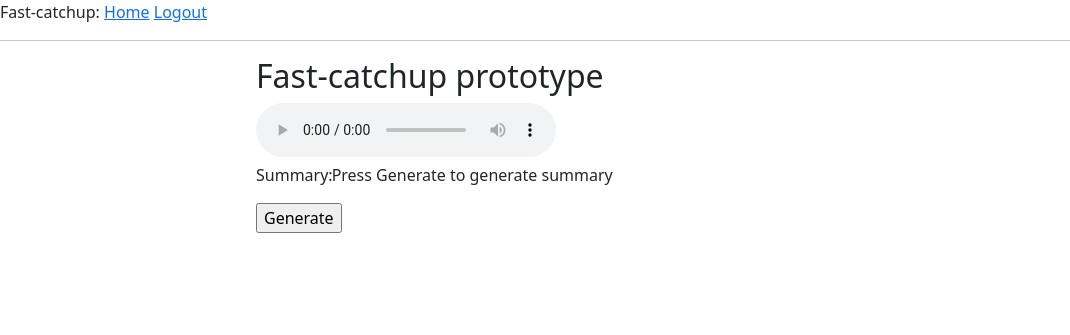
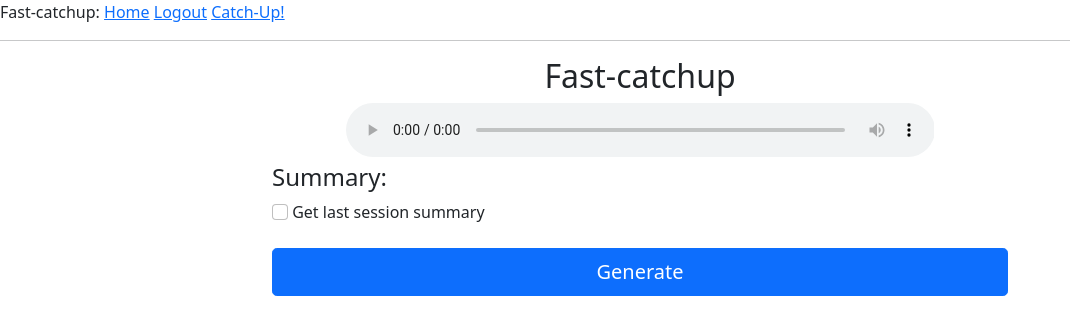
Before and after one commit to adilnaut/fast-catchup, a Flask app: page /generate_summary in a window 1280 px wide. Shown: the top 335 px of the page, without its empty margins (0-1070 px from the left). Run offline with Flask 2, Linux system fonts and the light colour scheme; the visitor is signed in with stand-in values (Sample User, id 1).

Commit message:
Implement text highlight with audio. Style summary page. Add favicon.

```diff
--- a/app/routes.py
+++ b/app/routes.py
@@ -19,6 +19,13 @@ from quickstart.slack_utils import get_slack_comms, clear_slack_tables, slack_te
 from quickstart.gmail_utils import get_gmail_comms, test_etl, clean_gmail_tables
 from quickstart.priority_engine import create_priority_list_methods
 from setup import setup_sentence_embeddings_model, setup_sentiment_analysis_model
+from datetime import timedelta
+from flask import send_from_directory
+
+@app.route('/favicon.ico')
+def favicon():
+    return send_from_directory(os.path.join(app.root_path, 'static'),
+                               'favicon.ico', mimetype='image/vnd.microsoft.icon')
 
 @app.route('/upload_gmail_auth', methods=['GET', 'POST'])
 def upload_gmail_auth():
@@ -238,6 +245,11 @@ def first():
 
     return render_template('generate_summary.html', title='Summary', gptin=gptin, gptout=gptout)
 
+def get_seconds(duration):
+    # td = timedelta(hours=0, minutes=0, seconds=float(duration))
+    total_seconds = duration.total_seconds()
+    return total_seconds
+
 @app.route('/generate_summary', methods=['POST'])
 @login_required
 def gen_summary():
@@ -249,11 +261,18 @@ def gen_summary():
     # unread_gmail = get_gmail_comms(return_list=True, session_id=session_id)
 
 
-    cache_slack = request.form.get("slack-checkbox") != None
-    cache_gmail = request.form.get("gmail-checkbox") != None
+    # cache_slack = request.form.get("slack-checkbox") != None
+    get_last_session = request.form.get("session-checkbox") != None
 
-
-    gpt_summary, filepath, word_boundaries = generate_summary(session_id=session_id)
+    if get_last_session:
+        session_id = db.session.execute(text('''
+            SELECT session_id FROM priority_list WHERE id = (SELECT max(id) FROM priority_list);''')).fetchone()
+        if session_id:
+            session_id = session_id[0]
+        else:
+            flash('No previous sessions found!')
+            redirect(url_for('first'))
+    gpt_summary, filepath, word_boundaries = generate_summary(session_id=session_id, get_last_session=get_last_session)
 
     # gptin['slack_list'] = unread_slack
     # gptin['gmail_list'] = unread_gmail
@@ -275,19 +294,29 @@ def gen_summary():
 
     gptout['filepath'] = filepath
 
+    timed_text = []
+    p_tags = []
+    a_tags = []
+    for wb in word_boundaries:
+        start = wb['text_offset']
+        end = wb['word_length'] + start
+        a_text = gpt_summary[start:end]
+        if '\n' in a_text:
+            p_tags.append(' '.join(a_tags))
+            a_tags = []
+        a_tags.append('<a id=%s>%s</a>' % (wb['audio_offset'], a_text) )
 
-    gptout['summary'] = gpt_summary
+        # highlight_text = gpt_summary[start:end]
+        # all_text = gpt_summary[:start] + ' <mark> ' + highlight_text + ' </mark> ' + gpt_summary[end:]
+        # timed_text.append('%s | %s' % (wb['audio_offset'], all_text))
+        timed_text.append('%s | %s' % (wb['audio_offset'], get_seconds(wb['duration'])))
 
-    # todo
-    # transform array of word_boundary milliseconds and text summary into
-    #  1.685 | and the little
-    # list of the following text
-    words = gpt_summary.split(' ')
-    timed_text = []
-    for i in range(min(len(word_boundaries), len(words))):
-        timed_text.append('%s | %s' % (word_boundaries[i], words[i]))
-
+    if not p_tags:
+        p_tags.append(' '.join(a_tags))
+    # print(timed_text)
     gptout['word_boundaries'] = '\n'.join(timed_text)
+    gptout['p_tags'] = '<p>'+ '</p><p>'.join(p_tags) + '</p>'
+    # gptout['word_boundaries'] = timed_text
 
     return render_template('generate_summary.html', title='Summary', gptin=gptin, gptout=gptout)
 
--- a/app/static/summaryscript.js
+++ b/app/static/summaryscript.js
@@ -1,6 +1,7 @@
 window.onload = function() {
     const player = document.querySelector('.player')
     const lyrics = document.querySelector('.lyrics')
+    const summary = document.querySelector('.summary')
     const lines = lyrics.textContent.trim().split('\n')
 
     lyrics.removeAttribute('style')
@@ -9,14 +10,19 @@ window.onload = function() {
     let syncData = []
 
     lines.map((line, index) => {
-        const [time, text] = line.trim().split('|')
-        syncData.push({'start': time.trim(), 'text': text.trim()})
+        const [time, durr] = line.trim().split('|')
+        syncData.push({'start': time.trim(), 'duration': durr.trim()})
     })
 
     player.addEventListener('timeupdate', () => {
+
         syncData.forEach((item) => {
-            console.log(item)
-            if (player.currentTime >= item.start) lyrics.innerText = item.text
+            if ((player.currentTime >= item.start) && (player.currentTime <= parseFloat(item.start) + parseFloat(item.duration)) ) {
+                document.getElementById(item.start).style.backgroundColor = "yellow";
+            } else {
+                document.getElementById(item.start).style.backgroundColor = "white"
+            }
         })
+
     })
 }
--- a/app/templates/base.html
+++ b/app/templates/base.html
@@ -3,7 +3,9 @@
     <head>
         <link href="https://cdn.jsdelivr.net/npm/bootstrap@5.0.2/dist/css/bootstrap.min.css" rel="stylesheet" integrity="sha384-EVSTQN3/azprG1Anm3QDgpJLIm9Nao0Yz1ztcQTwFspd3yD65VohhpuuCOmLASjC" crossorigin="anonymous">
         <link rel="stylesheet"  type="text/css" href="{{url_for('.static', filename='mystyle.css')}}">
-
+        <link rel="shortcut icon"  href="/favicon.ico">
+        <link rel="icon" type="image/png" sizes="32x32" href="{{url_for('.static', filename='favicon-32x32.png')}}">
+        <link rel="icon" type="image/png" sizes="16x16" href="{{url_for('.static', filename='favicon-16x16.png')}}">
         {% if title %}
        <title>{{ title }} - Fast-catchup</title>
        {% else %}
@@ -20,6 +22,8 @@
             <a href="{{ url_for('logout') }}">Logout</a>
             {% endif %}
 
+            <a href="{{ url_for('gen_summary') }}"> Catch-Up! </a>
+
 
         </div>
         <hr>
@@ -32,12 +36,17 @@
         </ul>
         {% endif %}
         {% endwith %}
-        <div>
-            <div style="width: 20%; float:left">
-                <p>  </p>
-            </div>
-            <div  style="width: 80%; float:right">
-                {% block content %}{% endblock %}
+        <div class="container">
+            <div class="row">
+                <div class="col-md-2">
+                    <p>  </p>
+                </div>
+                <div class="col-md-8">
+                    {% block content %}{% endblock %}
+                </div>
+                <div class="col-md-2">
+                    <p>  </p>
+                </div>
             </div>
         </div>
     </body>
--- a/app/templates/generate_summary.html
+++ b/app/templates/generate_summary.html
@@ -2,34 +2,37 @@
 
 {% block content %}
 
-	<h2> Fast-catchup prototype </h2>
+	<h2 align="center"> Fast-catchup </h2>
 
 
-
-	<audio class="player" controls>
+    <center>
+	<audio class="player" style="width: 80%" controls>
   			<source src="{{ url_for('returnAudioFile', filepath=gptout.filepath) }}" type="audio/wav">
   			Your browser does not support the audio element.
 	</audio>
+    </center>
 
     <div class="lyrics" style="display: none">
-            <!-- {% for line in gptout.word_boundaries %}
-                {{ line }}
-            {% endfor %} -->
             {{ gptout.word_boundaries }}
     </div>
 
     <div class="input-group">
-      <p>
+      <h4 >
         Summary:
-      </p> <br>
+      </h4> <br>
 
-      <p>
-        {{ gptout.summary }}
-      </p>
+      <div class="summary">
+        {{ gptout.p_tags |safe}}
+
+      </div>
+
     </div>
 
     <form action = "/generate_summary" id="summary_form" method = "post">
-        <input type="submit" value="Generate">
+        <input type="checkbox" id="session_check" name="session-checkbox" value="Session-Cached" class="form-check-input">
+        <label for="session-checkbox" class="form-check-label"> Get last session summary </label> <br>
+        <br>
+        <input type="submit" value="Generate" class="btn btn-primary btn-lg btn-block" style="width: 100%" >
     </form>
 
     <script src="{{url_for('.static', filename='summaryscript.js')}}"></script>
--- a/quickstart/platform.py
+++ b/quickstart/platform.py
@@ -191,7 +191,7 @@ def summarize_with_gpt3(input_text):
     return text_response
 
 def build_abstract_for_unbounded_text_2(text, truncate=False):
-    chunk_length = 2500
+    chunk_length = 2000
     chunk_start = 0
     chunk_end = chunk_length
     tokenizer = GPT2TokenizerFast.from_pretrained("gpt2")
@@ -203,7 +203,7 @@ def build_abstract_for_unbounded_text_2(text, truncate=False):
             for i in range(chunk_start + len(inputs_batch))])
         inputs_batch_lst.append(in_text)
         chunk_start += chunk_length
-        chunk_end += chunk_length
+        chunk_end += chunk_start + chunk_length - (len(inputs_batch) - chunk_length)
     summaries = [summarize_with_gpt3(x) for x in inputs_batch_lst]
     summary = '\n'.join(summaries)
     return summary
```
Also changed, not shown: quickstart/quickstart.py (+19 -14 lines), app/static/favicon-16x16.png (added), app/static/favicon-32x32.png (added), app/static/favicon.ico (added).
